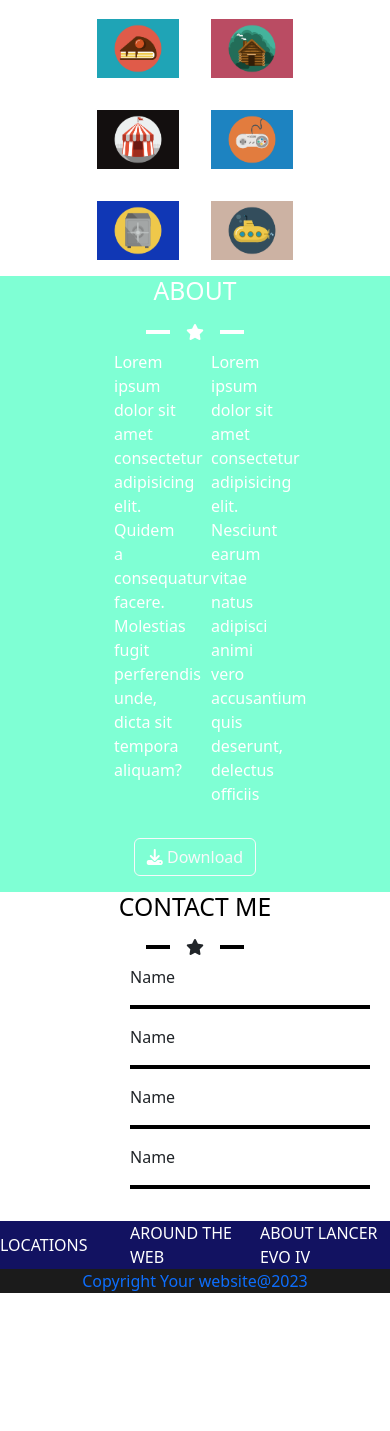
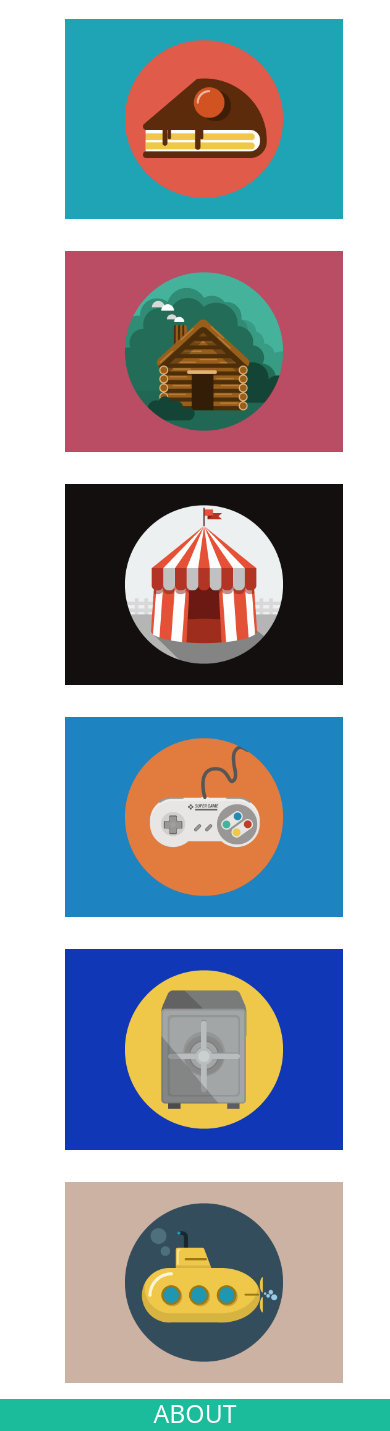
Before and after one commit to FrancescoBonanno1/html-css-bootstrap-freelancer, a plain HTML site: page index.html in a window 390 px wide. Shown: the part 347-1778 px from the top of the page. Before the commit the page ends 1640 px from the top, so only its background shows below. Drawn offline with nearby package versions, Linux system fonts and the light colour scheme.

Commit message:
Responsive esteso a quasi tutti gli elementi (problema)

```diff
--- a/css/style.css
+++ b/css/style.css
@@ -1,20 +1,26 @@
 header {
-    background-color: rgb(17, 45, 56);
+    background-color: rgb(44, 62, 80);
 }
 
 header h2 {
     color: white;
 }
 
+header h2:hover {
+    cursor: pointer;
+
+}
+
 header a {
     color: rgb(102, 101, 101);
 }
 
-#coloraquagreen img{
+#coloraquagreen img {
     width: 40%;
 }
+
 #coloraquagreen {
-    background-color: rgb(1, 133, 89);
+    background-color: rgb(26, 188, 156);
 }
 
 #coloraquagreen hr {
@@ -29,59 +35,85 @@ header a {
 #coloraquagreen i {
     color: white;
 }
-#whiterow hr{
- color: black;
- width: 15em;
+
+#whiterow hr {
+    color: black;
+    width: 15em;
 }
-#whiterow img{
-    width: 28%;
+
+#whiterow img {
+    width: 95%;
 }
-#aboutaqua{
-    background-color: aquamarine;
+
+#aboutaqua {
+    background-color: rgb(26, 188, 156);
 }
-#aboutaqua h2{
-    color: white;
-}
-#aboutaqua hr{
-    color: white;
-}
-#aboutaqua i{
-    color: white;
-}
-#aboutaqua hr{
-    color: rgb(255, 255, 255);
-    width: 15em;
-    border-width: 0.3em;
-    opacity: 100%;
-   }
-#aboutaqua p{
+
+#aboutaqua h2 {
     color: white;
 }
 
-#contact h2{
-color: rgb(0, 0, 0);
+#aboutaqua hr {
+    color: white;
 }
-#contact hr{
+
+#aboutaqua i {
+    color: white;
+}
+
+#aboutaqua hr {
+    color: rgb(255, 255, 255);
+    width: 15em;
+    border-width: 0.1em;
+    opacity: 100%;
+}
+
+#aboutaqua p {
+    color: white;
+}
+
+#contact h2 {
     color: rgb(0, 0, 0);
+}
+
+#contact hr {
+    color: rgb(59, 59, 59);
     width: 15em;
-    border-width: 0.3em;
+    border-width: 0.1em;
     opacity: 100%;
-   }
+}
+
 .list-hr {
     color: rgb(59, 59, 59);
     width: 25em;
-    border-width: 0.3em;
+    border-width: 0.1em;
     opacity: 100%;
 }
-#fake-footer{
-    background-color: rgb(18, 18, 97);
+
+#fake-footer {
+    background-color: rgb(58, 84, 109);
 }
-#fake-footer div{
+
+#fake-footer div {
     color: white;
 }
-footer{
-    background-color: rgb(27, 27, 27);
+
+#fake-footer span {
+    color: aquamarine;
 }
-body{
+
+#fake-footer span:hover {
+    cursor: pointer;
+}
+
+footer {
+    background-color: rgb(44, 62, 80);
+}
+
+footer a {
+    color: white;
+}
+
+body {
     overflow-y: auto;
 }
--- a/index.html
+++ b/index.html
@@ -14,7 +14,7 @@
 <body>
     <header class="col-12 d-flex justify-content-space-beetween fixed-top">
         <div class="col-6 d-flex justify-content-center align-items-center">
-            <h2 class="my-1">START BOOTSTRAP</h2>
+            <h2 class="my-1 ">START BOOTSTRAP</h2>
         </div>
 
         <div class="col-6 col-6 d-flex justify-content-center align-items-center">
@@ -48,12 +48,24 @@
             <hr class="mx-3">
         </div>
         <div class="col-9 d-flex flex-wrap align-items-center justify-content-center">
+            <div class="col-xs-12 col-md-6 col-lg-4 flex-wrap">
                 <img class="mx-3 my-3" src="./img/cake.png" alt="">
+            </div>
+            <div class="col-xs-12 col-md-6 col-lg-4 flex-wrap">
                 <img class="mx-3 my-3" src="./img/cabin.png" alt="">
+            </div>
+            <div class="col-xs-12 col-md-6 col-lg-4 flex-wrap">
                 <img class="mx-3 my-3" src="./img/circus.png" alt="">
+            </div>
+            <div class="col-xs-12 col-md-6 col-lg-4 flex-wrap">
                 <img class="mx-3 my-3" src="./img/game.png" alt="">
+            </div>
+            <div class="col-xs-12 col-md-6 col-lg-4 flex-wrap">
                 <img class="mx-3 my-3" src="./img/safe.png" alt="">
+            </div>
+            <div class="col-xs-12 col-md-6 col-lg-4 flex-wrap">
                 <img class="mx-3 my-3" src="./img/submarine.png" alt="">
+            </div>
         </div>
     </section>
     <!--sezione 3 : about-->
@@ -64,9 +76,11 @@
             <i class="fa-solid fa-star d-inline-block"></i>
             <hr class="mx-3">
         </div>
-        <div  class="col-4 d-flex justify-content-center align-items-space-beetween">
-            <p class="col-6 mx-3">Lorem ipsum dolor sit amet consectetur adipisicing elit. Quidem a consequatur facere. Molestias fugit perferendis unde, dicta sit tempora aliquam?</p>
-            <p class="col-6 mx-3">Lorem ipsum dolor sit amet consectetur adipisicing elit. Nesciunt earum vitae natus adipisci animi vero accusantium quis deserunt, delectus officiis</p>
+        <div class="col-4 d-flex justify-content-center align-items-space-beetween">
+            <p class="col-6-md col-12-xs mx-3">Lorem ipsum dolor sit amet consectetur adipisicing elit. Quidem a consequatur facere.
+                Molestias fugit perferendis unde, dicta sit tempora aliquam?</p>
+            <p class="col-6-md col-12-xs mx-3">Lorem ipsum dolor sit amet consectetur adipisicing elit. Nesciunt earum vitae natus
+                adipisci animi vero accusantium quis deserunt, delectus officiis</p>
         </div>
         <button class="btn btn-outline-light my-3"><i class="fa-solid fa-download"></i> Download</button>
     </section>
@@ -79,30 +93,48 @@
             <i class="fa-solid fa-star d-inline-block"></i>
             <hr class="mx-3">
         </div>
-        <div class="col-4 d-flex justify-content-start align-items-space-beetween">
+        <div class="col-6-md col-12-xs d-flex justify-content-start align-items-space-beetween">
             <ul class="list-unstyled">
-                <li>Name <hr class="list-hr"></li>
-                <li>Name <hr class="list-hr"></li>
-                <li>Name <hr class="list-hr"></li>
-                <li>Name <hr class="list-hr"></li>
+                <li>Name
+                    <hr class="list-hr">
+                </li>
+                <li>Email Address
+                    <hr class="list-hr">
+                </li>
+                <li>Phone Number
+                    <hr class="list-hr">
+                </li>
+                <li>Message
+                    <hr class="list-hr">
+                </li>
             </ul>
         </div>
     </section>
 
     <!--sezione 5 fakefooter-->
-    <section id="fake-footer" class="col-12 d-flex justify-content-space-around align-items-center">
-        <div class="col-4">
-            LOCATIONS
+    <section id="fake-footer" class="col-12 d-flex justify-content-space-around align-items-center py-5">
+        <div class="col-4-lg col-12-xs d-flex flex-column justify-content-center
+         align-items-center">
+            <h2>LOCATION</h2>
+            <P>2215 John Daniel Drive Clark, MO</P>
+            <p>54239</p>
         </div>
-        <div class="col-4">
-            AROUND THE WEB
+        <div class="col-4-lg col-12-xs d-flex flex-column justify-content-space-around align-items-center">
+            <h2>AROUND THE WEB</h2>
+            <div class="col-12-xs col-4-md justify-content-space-around align-items-center">
+                <i class="fa-brands fa-facebook-f fa-2xl my-3 mx-3"></i>
+                <i class="fa-brands fa-google-plus-g fa-2xl my-3 mx-3"></i>
+                <i class="fa-brands fa-twitter fa-2xl my-3 mx-3"></i>
+                <i class="fa-brands fa-pinterest-p fa-2xl my-3 mx-3"></i>
             </div>
-        <div class="col-4">
-            ABOUT LANCER EVO IV
+        </div>
+        <div class="col-4-lg col-12-xs d-flex flex-column justify-content-space-around align-items-center">
+            <h2>ABOUT FREELANCE</h2>
+            <p>Freeelance is a free to use, open source Bootstrap theme created by <span>Start Bootsrap</span> </p>
         </div>
     </section>
 
-    <footer class="col-12 d-flex justify-content-center align-items-center">
+    <footer class="col-12 d-flex justify-content-center align-items-center py-5">
         <a class="text-decoration-none" href="#">Copyright Your website@2023</a>
 
     </footer>
```
Lines whose indentation alone changed are shown as unchanged.
